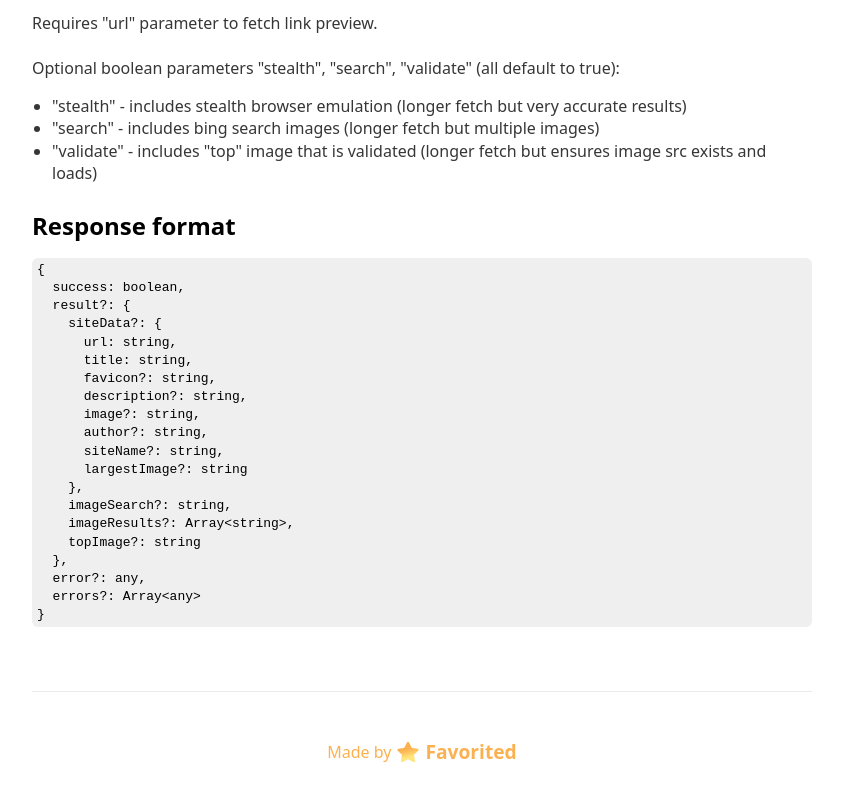
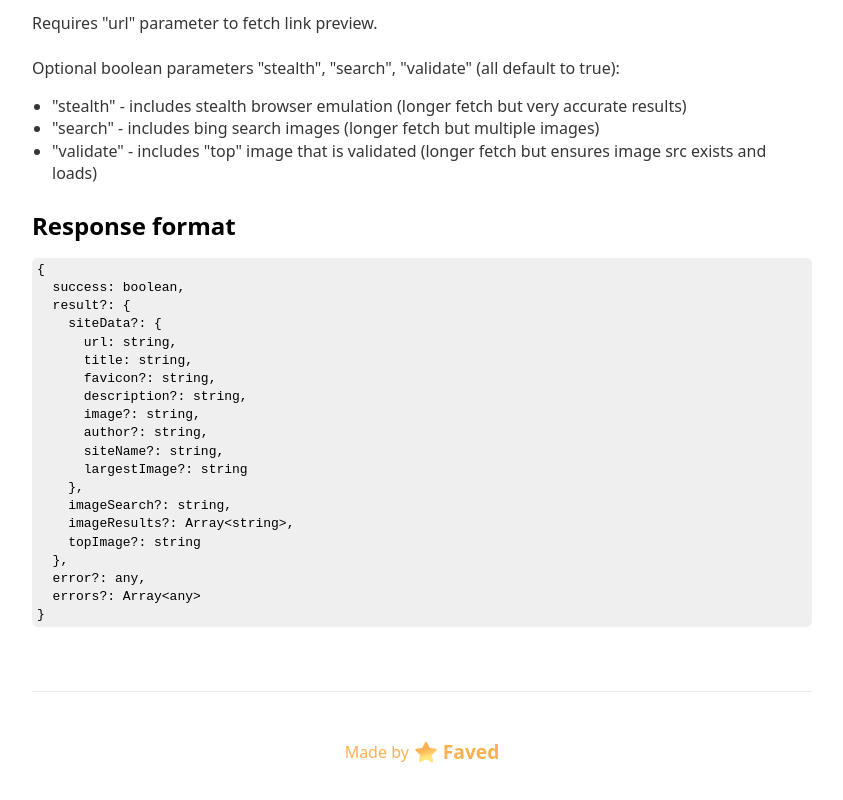
Before and after one commit to krthush/link-preview, a Next.js app: page / in a window 1280 px wide. Shown: the part 559-1359 px from the top of the page, without its empty margins (218-1061 px from the left). Built offline with nearby package versions, Linux system fonts and the light colour scheme; no server answers.

Commit message:
minor rebrand to "Faved" from "Favorited"

```diff
--- a/pages/index.tsx
+++ b/pages/index.tsx
@@ -91,9 +91,9 @@ export default function Home() {
         >
           Made by {' '}
           <span style={{marginLeft: "5px", marginRight: "5px", height:24}}>
-            <Image src="/icon.svg" alt="Favorited Logo" width={24} height={24}/>
+            <Image src="/icon.svg" alt="Faved Logo" width={24} height={24}/>
           </span>
-          <span style={{color:"#fcb150", fontSize:"1.2rem"}}><b>Favorited</b></span>
+          <span style={{color:"#fcb150", fontSize:"1.2rem"}}><b>Faved</b></span>
         </a>
       </footer>
 
```
